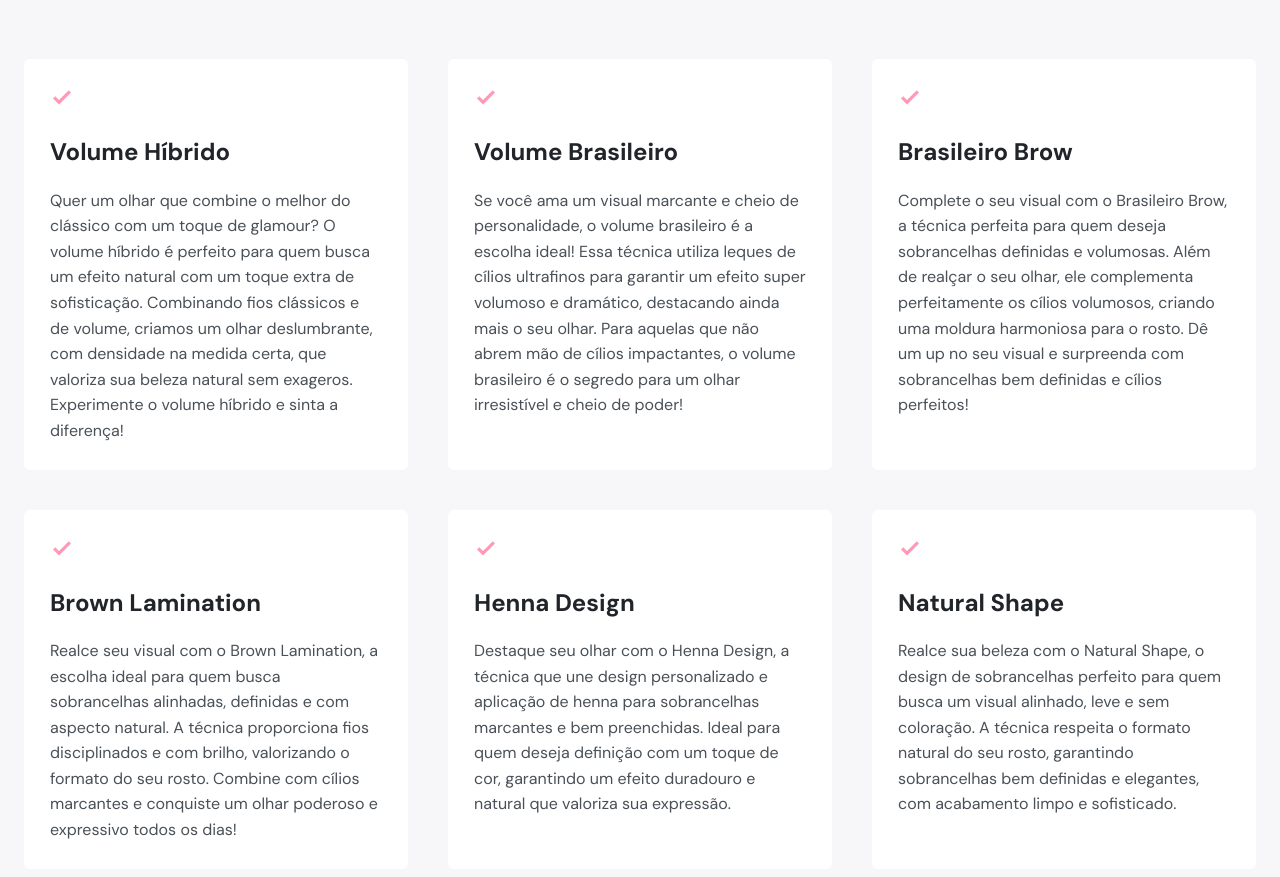
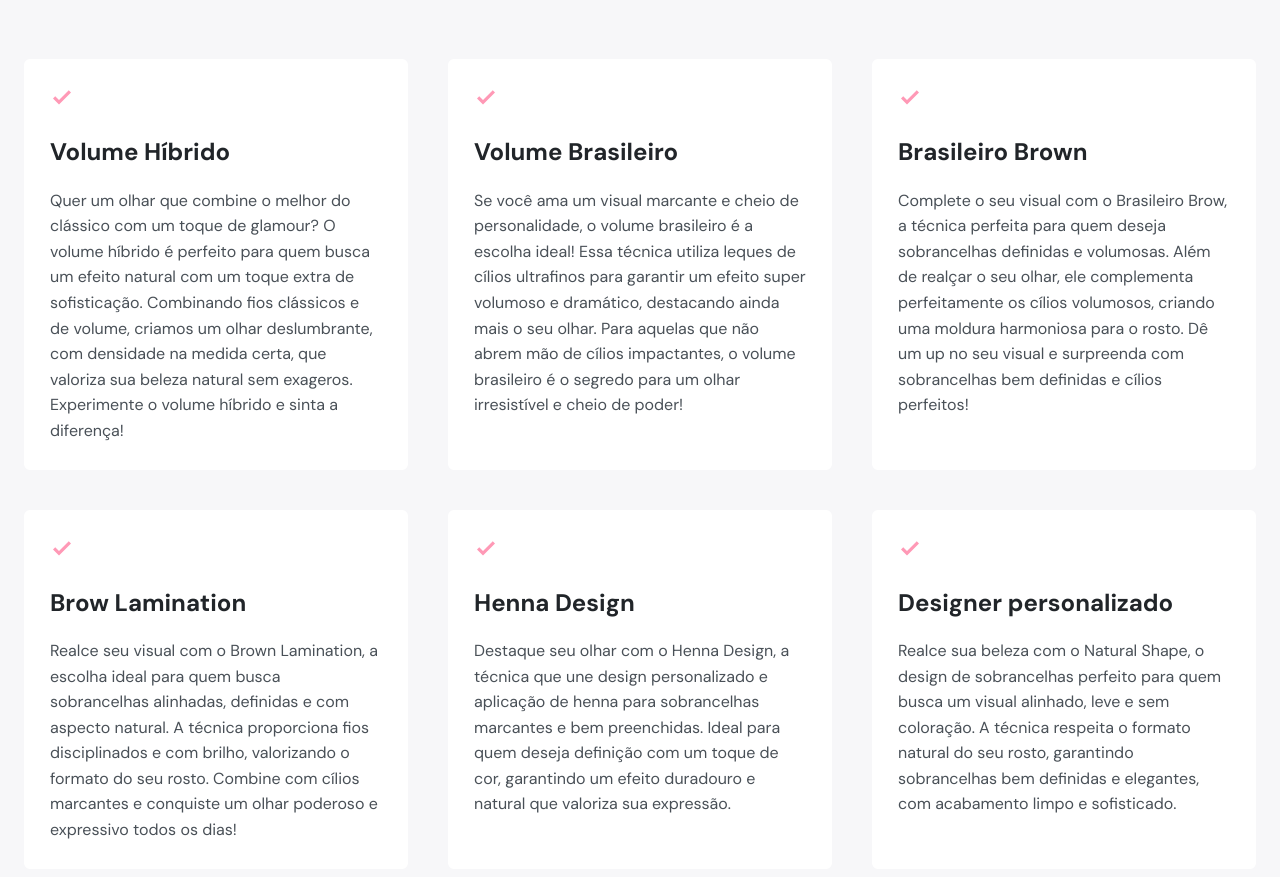
Before and after one commit to Jonathanfullstack/Estetica-julia2, a Next.js app: page / in a window 1280 px wide. Shown: the part 860-1737 px from the top of the page. Built offline with nearby package versions, Linux system fonts and the light colour scheme.

Commit message:
Update index.tsx

```diff
--- a/src/components/serviços/index.tsx
+++ b/src/components/serviços/index.tsx
@@ -43,7 +43,7 @@ export function Servicos() {
 
         <div data-aos="fade-up">
           <GoCheck />
-          <h1>Brasileiro Brow</h1>
+          <h1>Brasileiro Brown</h1>
           <p>
             Complete o seu visual com o Brasileiro Brow, a técnica perfeita para
             quem deseja sobrancelhas definidas e volumosas. Além de realçar o
@@ -54,7 +54,7 @@ export function Servicos() {
         </div>
         <div data-aos="fade-up">
           <GoCheck />
-          <h1>Brown Lamination</h1>
+          <h1>Brow Lamination</h1>
           <p>
             Realce seu visual com o Brown Lamination, a escolha ideal para quem busca sobrancelhas
             alinhadas, definidas e com aspecto natural. A técnica proporciona fios disciplinados e com brilho,
@@ -73,7 +73,7 @@ export function Servicos() {
         </div>
         <div data-aos="fade-up">
           <GoCheck />
-          <h1>Natural Shape</h1>
+          <h1>Designer personalizado</h1>
           <p>
             Realce sua beleza com o Natural Shape, o design de sobrancelhas perfeito para quem busca um
             visual alinhado, leve e sem coloração. A técnica respeita o formato natural do seu rosto,
```
